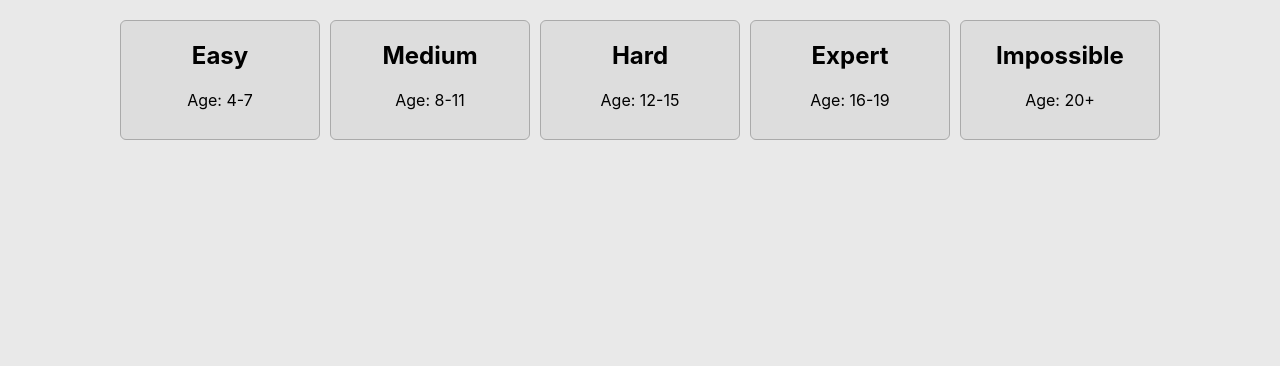
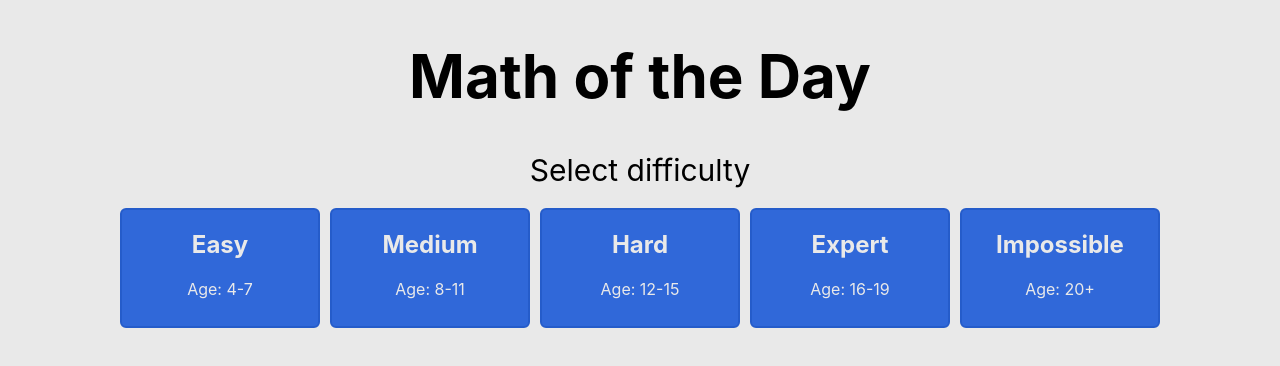
Before and after one commit to saile515/math-of-the-day, a Next.js app: page / in a window 1280 px wide. Shown: the top 366 px of the page. Built offline with nearby package versions, Linux system fonts and the light colour scheme.

Commit message:
Added title

```diff
--- a/pages/index.tsx
+++ b/pages/index.tsx
@@ -5,6 +5,11 @@ import styles from "../styles/home.module.scss";
 
 const Home: NextPage = () => {
 	return (
+		<div className={styles.pageContainer}>
+			<div className={styles.header}>
+				<h1 className={styles.title}>Math of the Day</h1>
+				<h2 className={styles.subheading}>Select difficulty</h2>
+			</div>
 			<div className={styles.difficultyContainer}>
 				<DifficultyButton difficulty={Difficulty.Easy} />
 				<DifficultyButton difficulty={Difficulty.Medium} />
@@ -12,6 +17,7 @@ const Home: NextPage = () => {
 				<DifficultyButton difficulty={Difficulty.Expert} />
 				<DifficultyButton difficulty={Difficulty.Impossible} />
 			</div>
+		</div>
 	);
 };
 
--- a/styles/home.module.scss
+++ b/styles/home.module.scss
@@ -1,4 +1,19 @@
 @import "./variables.scss";
+
+.header {
+	width: 100%;
+	text-align: center;
+}
+
+.title {
+	font-size: 60px;
+}
+
+.subheading {
+	font-size: 30px;
+	font-weight: normal;
+	margin-bottom: 0px;
+}
 
 .difficultyContainer {
 	width: 100%;
@@ -15,8 +30,9 @@
 	text-align: center;
 	margin: 0px 5px;
 	border-radius: 6px;
-	border: 1px solid $color-border;
+	border: 2px solid $color-border-box;
 	transition: 0.25s;
+	color: $color-main;
 }
 
 .difficultyButton:hover {
--- a/styles/variables.scss
+++ b/styles/variables.scss
@@ -1,4 +1,4 @@
 $color-main: #e9e9e9;
 $color-secondary: #bbbbbb;
-$color-box: #dddddd;
-$color-border: #aaaaaa;
+$color-box: #3068d9;
+$color-border-box: darken($color-box, 5);
```
Lines whose indentation alone changed are shown as unchanged.
